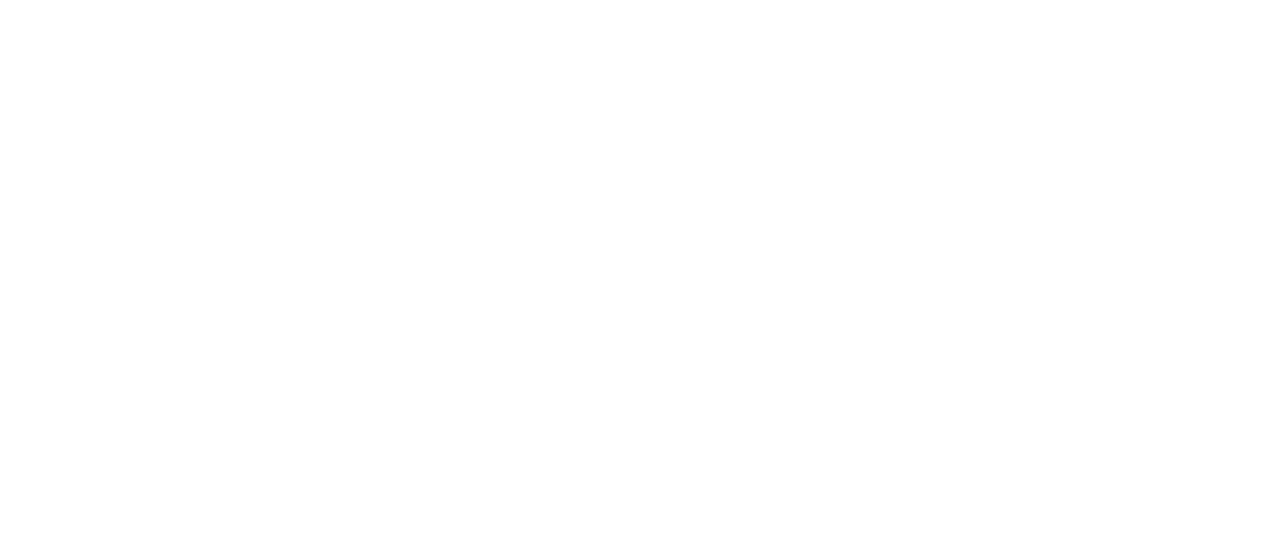
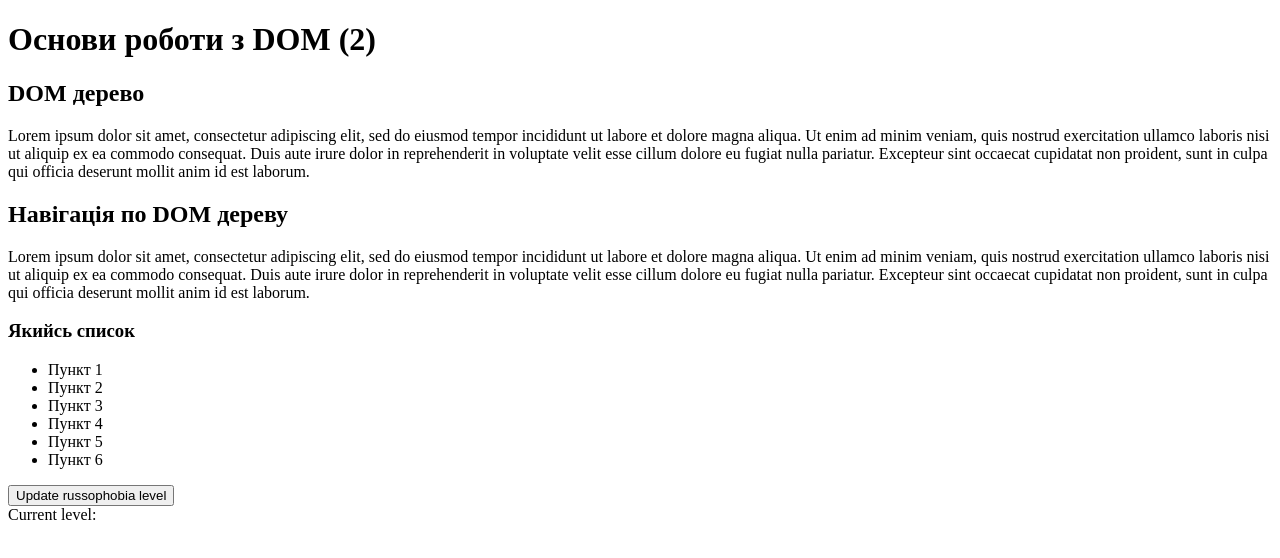
Before and after one commit to Yevgeniy-Davydov/JS11-Homeworks, a plain HTML site: page HW12/index.html in a window 1280 px wide. Drawn offline with Linux system fonts and the light colour scheme.

Commit message:
homework 12 added

```diff
--- a/HW12/index.html
+++ b/HW12/index.html
@@ -1,12 +1,55 @@
 <!DOCTYPE html>
-<html lang="en">
-<head>
-    <meta charset="UTF-8">
-    <meta http-equiv="X-UA-Compatible" content="IE=edge">
-    <meta name="viewport" content="width=device-width, initial-scale=1.0">
+<html>
+  <head>
+    <meta charset="utf-8" />
+    <meta name="viewport" content="width=device-width, initial-scale=1" />
+
     <title>Document</title>
-</head>
-<body>
+  </head>
+  <body>
+    <h1>Основи роботи з DOM (2)</h1>
 
-</body>
+    <section class="firstSection">
+      <!-- яки1йсь коментар -->
+      <h2>DOM дерево</h2>
+      <p>
+        Lorem ipsum dolor sit amet, consectetur adipiscing elit, sed do eiusmod
+        tempor incididunt ut labore et dolore magna aliqua. Ut enim ad minim
+        veniam, quis nostrud exercitation ullamco laboris nisi ut aliquip ex ea
+        commodo consequat. Duis aute irure dolor in reprehenderit in voluptate
+        velit esse cillum dolore eu fugiat nulla pariatur. Excepteur sint
+        occaecat cupidatat non proident, sunt in culpa qui officia deserunt
+        mollit anim id est laborum.
+      </p>
+    </section>
+
+    <div>
+      <h2 id="headerTwo">Навігація по DOM дереву</h2>
+      <p class="text">
+        Lorem ipsum dolor sit amet, consectetur adipiscing elit, sed do eiusmod
+        tempor incididunt ut labore et dolore magna aliqua. Ut enim ad minim
+        veniam, quis nostrud exercitation ullamco laboris nisi ut aliquip ex ea
+        commodo consequat. Duis aute irure dolor in reprehenderit in voluptate
+        velit esse cillum dolore eu fugiat nulla pariatur. Excepteur sint
+        occaecat cupidatat non proident, sunt in culpa qui officia deserunt
+        mollit anim id est laborum.
+      </p>
+      <h3>Якийсь список</h3>
+      <ul>
+        <li class="text">Пункт 1</li>
+        <li>Пункт 2</li>
+        <li>Пункт 3</li>
+        <li class="text">Пункт 4</li>
+        <li>Пункт 5</li>
+        <li class="text">Пункт 6</li>
+      </ul>
+      <button class="redBtn">Update russophobia level</button>
+      <div class="hatredLevelBlock">
+        <label class="hatredLevelLabel">Current level:</label>
+        <span class="hatredLevelCounter"></span>
+      </div>
+    </div>
+
+    <script src="js/script.js"></script>
+  </body>
 </html>
--- a/HW12/js/script.js
+++ b/HW12/js/script.js
@@ -1 +1,25 @@
 "use strict"
+
+// // для елементу з текстом 'Навігація по DOM дереву'
+
+let heading = document.getElementById("headerTwo");
+console.log(heading)
+
+// // для першого елементу <section>
+
+let section = document.querySelector(".firstSection");
+let firstElementInSection = section.firstElementChild;
+
+console.log(firstElementInSection)
+
+// // для елементу списку з текстом 'Пункт 5'
+let underordnedList = document.querySelector("ul");
+let lastListItem = underordnedList.lastElementChild;
+let fifthListItem = lastListItem.previousElementSibling;
+console.log(fifthListItem)
+
+
+// // для елементу з класом 'hatredLevelBlock'
+
+let divWithClass = document.querySelector(".hatredLevelBlock");
+console.log(divWithClass)
```
